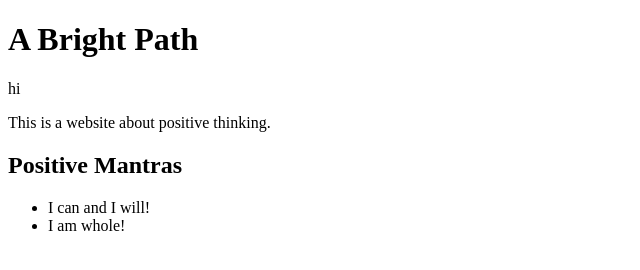
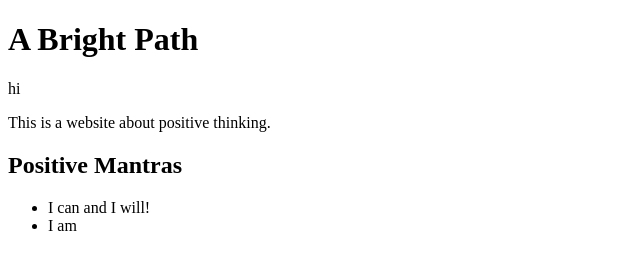
Before and after one commit to Rdr0129/my-git-repo, a plain HTML site: page index.html in a window 1280 px wide. Shown: the full height of the page, 0-640 px from the left. Drawn offline with Linux system fonts and the light colour scheme.

Commit message:
added index html file

```diff
--- a/index.html
+++ b/index.html
@@ -11,7 +11,7 @@
 	<h2>Positive Mantras</h2>
 	<ul>
 		<li>I can and I will!</li>
-		<li>I am whole!</li>
+		<li>I am </li>
 	</ul>
 </body>
 </html>
```
